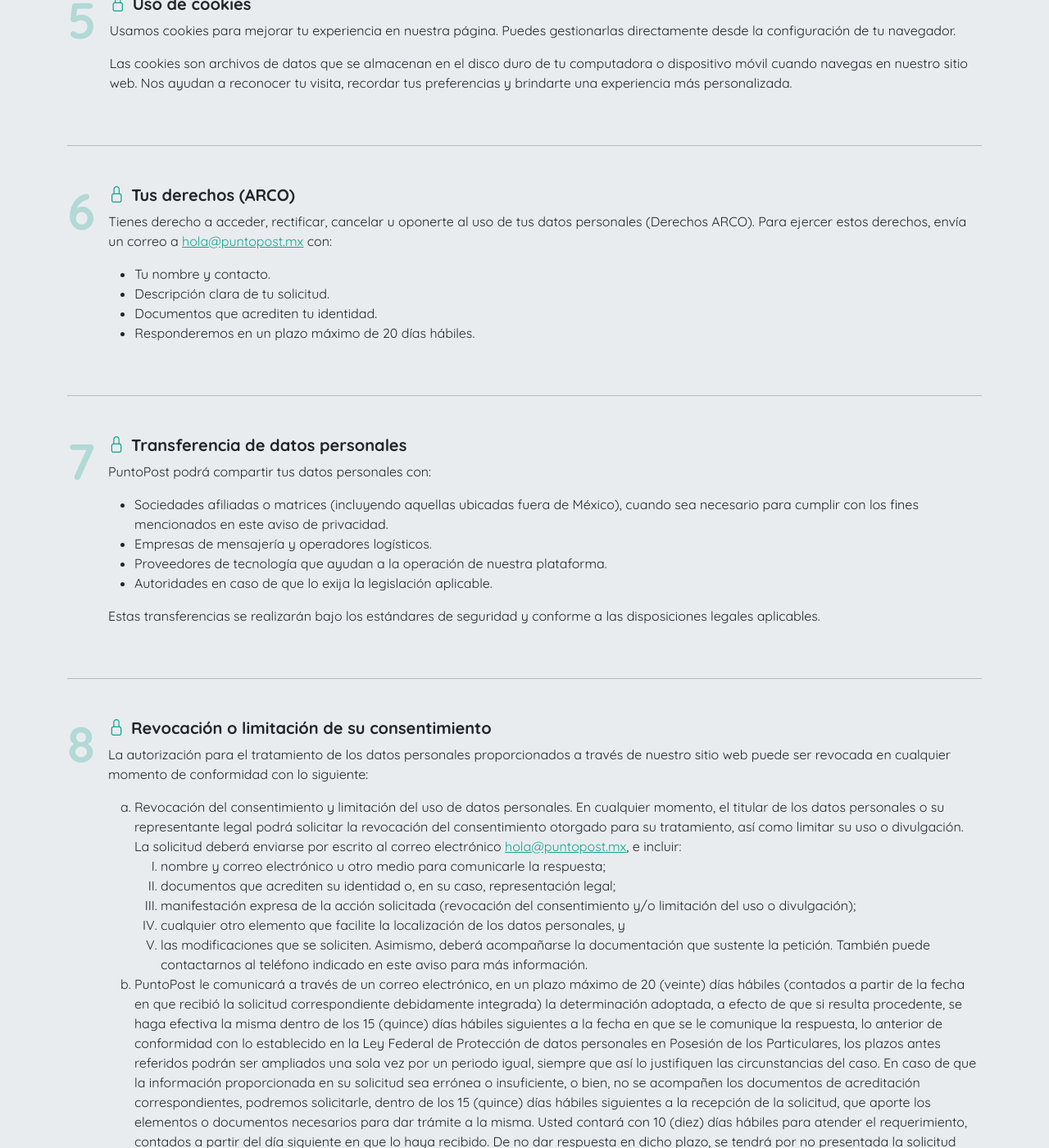
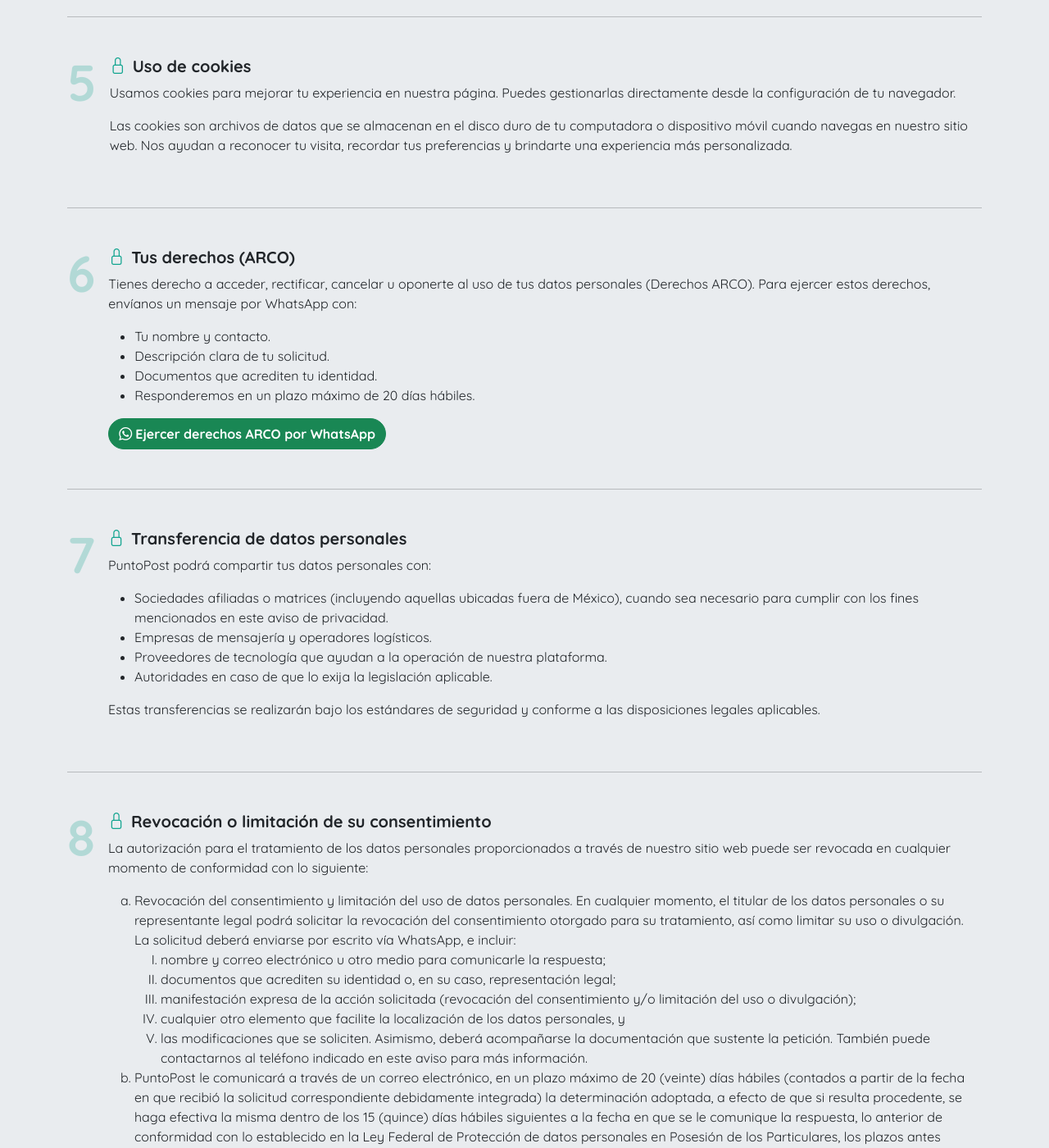
Before and after one commit to puntopost/web, a Jekyll site: the page built from privacidad/index.html, in a window 1280 px wide and 1400 px high, scrolled down 1532 px. Shown: the whole window at 82% size. Built offline with Jekyll 4.4.1, drawn with Linux system fonts in a browser that asks for light colours; some of the changed text lies outside the part shown.

Commit message:
Migrar contacto público de email a WhatsApp y agregar CTAs en páginas legales/soporte (#18)
* Initial plan

* feat: reemplazar contacto por WhatsApp en páginas públicas

Agent-Logs-Url: https://github.com/puntopost/web/sessions/3a321b23-493f-4a2f-8d20-1d034c0feb3e

Co-authored-by: jordilolapay <97684604+jordilolapay@users.noreply.github.com>

* fix: ajustar copy del botón de WhatsApp en atrae

Agent-Logs-Url: https://github.com/puntopost/web/sessions/3a321b23-493f-4a2f-8d20-1d034c0feb3e

Co-authored-by: jordilolapay <97684604+jordilolapay@users.noreply.github.com>

* chore: mejorar accesibilidad de CTAs de WhatsApp

Agent-Logs-Url: https://github.com/puntopost/web/sessions/3a321b23-493f-4a2f-8d20-1d034c0feb3e

Co-authored-by: jordilolapay <97684604+jordilolapay@users.noreply.github.com>

* fix: ajustar flujo y layout de botones de WhatsApp

Agent-Logs-Url: https://github.com/puntopost/web/sessions/3a321b23-493f-4a2f-8d20-1d034c0feb3e

Co-authored-by: jordilolapay <97684604+jordilolapay@users.noreply.github.com>

* chore: unificar copy de botón de WhatsApp en atrae

Agent-Logs-Url: https://github.com/puntopost/web/sessions/3a321b23-493f-4a2f-8d20-1d034c0feb3e

Co-authored-by: jordilolapay <97684604+jordilolapay@users.noreply.github.com>

* refactor: simplificar markup del botón de WhatsApp en atrae

Agent-Logs-Url: https://github.com/puntopost/web/sessions/3a321b23-493f-4a2f-8d20-1d034c0feb3e

Co-authored-by: jordilolapay <97684604+jordilolapay@users.noreply.github.com>

---------

Co-authored-by: copilot-swe-agent[bot] <198982749+Copilot@users.noreply.github.com>
Co-authored-by: jordilolapay <97684604+jordilolapay@users.noreply.github.com>

```diff
--- a/assets/js/map.js
+++ b/assets/js/map.js
@@ -388,7 +388,7 @@ function setupGeolocate(map) {
 
 // ---- Deep link ------------------------------------------------------------
 
-const DEEP_LINK_UNAVAILABLE = 'Lo sentimos, este punto de entrega no está disponible. Por favor contáctanos en <a href="mailto:hola@puntopost.mx" class="text-white fw-bold text-decoration-none">hola@puntopost.mx</a> y te ayudaremos a resolverlo lo antes posible.';
+const DEEP_LINK_UNAVAILABLE = 'Lo sentimos, este punto de entrega no está disponible. Por favor contáctanos por <a href="https://api.whatsapp.com/send/?phone=525528795640&text=Hola,+tengo+una+consulta%3A&type=phone_number&app_absent=0" target="_blank" rel="noopener noreferrer" class="text-white fw-bold text-decoration-none">WhatsApp</a> y te ayudaremos a resolverlo lo antes posible.';
 
 async function resolveDeepLink() {
 	const pudoId = location.hash.slice(1);
--- a/atrae/index.html
+++ b/atrae/index.html
@@ -251,7 +251,11 @@ banner: |
                             </button>
                             </h2>
                             <div id="accordion-i" class="accordion-collapse collapse" data-bs-parent="#accordion-dudas">
-                                <div class="accordion-body text-black-50 text-start fs-6">Los PuntoPost reciben un asesoramiento constante. Pueden llamar a su delegado de zona o bien al correo electrónico de atención al cliente: <a href="mailto:hola@puntopost.mx">hola@puntopost.mx</a>.</div>
+                                <div class="accordion-body text-black-50 text-start fs-6">Los PuntoPost reciben un asesoramiento constante. Pueden llamar a su delegado de zona o contactarnos por WhatsApp.
+                                    <a href="https://api.whatsapp.com/send/?phone=525528795640&amp;text=Hola,+tengo+una+consulta%3A&amp;type=phone_number&amp;app_absent=0" target="_blank" rel="noopener noreferrer" aria-label="Contactar por WhatsApp" class="btn btn-success rounded-pill fw-bold mt-2">
+                                        <i class="bi bi-whatsapp me-1"></i>Escríbenos por WhatsApp
+                                    </a>
+                                </div>
                             </div>
                         </div>
                     </div>
--- a/condiciones/index.html
+++ b/condiciones/index.html
@@ -219,7 +219,10 @@ description: "Términos y condiciones del servicio PuntoPost."
                 <div class="step-number fw-bold text-primary opacity-25">17</div>
                 <div>
                     <h5 class="fw-bold"><i class="bi bi-shield-check me-2 text-primary"></i>Contacto</h5>
-                    <p>Si tienes alguna pregunta o necesitas más información, puedes contactarnos a través de <a href="mailto:hola@puntopost.mx">hola@puntopost.mx</a>. Estaremos felices de atenderte.</p>
+                    <p>Si tienes alguna pregunta o necesitas más información, escríbenos por WhatsApp. Estaremos felices de atenderte.</p>
+                    <a href="https://api.whatsapp.com/send/?phone=525528795640&amp;text=Hola,+tengo+una+consulta%3A&amp;type=phone_number&amp;app_absent=0" target="_blank" rel="noopener noreferrer" aria-label="Contactar por WhatsApp" class="btn btn-success rounded-pill fw-bold">
+                        <i class="bi bi-whatsapp me-1"></i>Contactar por WhatsApp
+                    </a>
                 </div>
             </div>
         </div>
--- a/privacidad/index.html
+++ b/privacidad/index.html
@@ -16,7 +16,10 @@ description: "Política de privacidad y tratamiento de datos personales de Punto
                 <div>
                     <h5 class="fw-bold"><i class="bi bi-lock me-2 text-primary"></i>¿Quiénes somos?</h5>
                     <p>PuntoPost Technologies México, S.A. de C.V. ("PuntoPost"), con domicilio en Durango 84, Piso 5, Colonia Roma Norte, Alcaldía Cuauhtémoc, C.P. 06700, CDMX, México, es responsable del tratamiento de tus datos personales conforme a la Ley Federal de Protección de Datos Personales en Posesión de los Particulares (LFPDPPP).</p>
-                    <p>Si tienes dudas, contáctanos en <a href="mailto:hola@puntopost.mx">hola@puntopost.mx</a>.</p>
+                    <p>Si tienes dudas, contáctanos por WhatsApp.</p>
+                    <a href="https://api.whatsapp.com/send/?phone=525528795640&amp;text=Hola,+tengo+una+consulta%3A&amp;type=phone_number&amp;app_absent=0" target="_blank" rel="noopener noreferrer" aria-label="Contactar por WhatsApp" class="btn btn-success rounded-pill fw-bold">
+                        <i class="bi bi-whatsapp me-1"></i>Escríbenos por WhatsApp
+                    </a>
                 </div>
             </div>
 
@@ -64,7 +67,10 @@ description: "Política de privacidad y tratamiento de datos personales de Punto
                         <li>Autoridades cuando la ley lo exige.</li>
                         <li>Proveedores de tecnología que nos ayudan a operar la plataforma.</li>
                     </ul>
-                    <p>Si no quieres que compartamos tus datos en algunos casos, puedes solicitarlo escribiendo a <a href="mailto:hola@puntopost.mx">hola@puntopost.mx</a>.</p>
+                    <p>Si no quieres que compartamos tus datos en algunos casos, puedes solicitarlo escribiéndonos por WhatsApp.</p>
+                    <a href="https://api.whatsapp.com/send/?phone=525528795640&amp;text=Hola,+tengo+una+consulta%3A&amp;type=phone_number&amp;app_absent=0" target="_blank" rel="noopener noreferrer" aria-label="Solicitar por WhatsApp" class="btn btn-success rounded-pill fw-bold">
+                        <i class="bi bi-whatsapp me-1"></i>Solicitar por WhatsApp
+                    </a>
                 </div>
             </div>
 
@@ -85,13 +91,16 @@ description: "Política de privacidad y tratamiento de datos personales de Punto
                 <div class="step-number fw-bold text-primary opacity-25">6</div>
                 <div>
                     <h5 class="fw-bold"><i class="bi bi-lock me-2 text-primary"></i>Tus derechos (ARCO)</h5>
-                    <p>Tienes derecho a acceder, rectificar, cancelar u oponerte al uso de tus datos personales (Derechos ARCO). Para ejercer estos derechos, envía un correo a <a href="mailto:hola@puntopost.mx">hola@puntopost.mx</a> con:</p>
+                    <p>Tienes derecho a acceder, rectificar, cancelar u oponerte al uso de tus datos personales (Derechos ARCO). Para ejercer estos derechos, envíanos un mensaje por WhatsApp con:</p>
                     <ul>
                         <li>Tu nombre y contacto.</li>
                         <li>Descripción clara de tu solicitud.</li>
                         <li>Documentos que acrediten tu identidad.</li>
                         <li>Responderemos en un plazo máximo de 20 días hábiles.</li>
                     </ul>
+                    <a href="https://api.whatsapp.com/send/?phone=525528795640&amp;text=Hola,+tengo+una+consulta%3A&amp;type=phone_number&amp;app_absent=0" target="_blank" rel="noopener noreferrer" aria-label="Ejercer derechos ARCO por WhatsApp" class="btn btn-success rounded-pill fw-bold">
+                        <i class="bi bi-whatsapp me-1"></i>Ejercer derechos ARCO por WhatsApp
+                    </a>
                 </div>
             </div>
 
@@ -120,7 +129,7 @@ description: "Política de privacidad y tratamiento de datos personales de Punto
                     <h5 class="fw-bold"><i class="bi bi-lock me-2 text-primary"></i>Revocación o limitación de su consentimiento</h5>
                     <p>La autorización para el tratamiento de los datos personales proporcionados a través de nuestro sitio web puede ser revocada en cualquier momento de conformidad con lo siguiente:</p>
                     <ol style="list-style-type: lower-alpha;">
-                        <li>Revocación del consentimiento y limitación del uso de datos personales. En cualquier momento, el titular de los datos personales o su representante legal podrá solicitar la revocación del consentimiento otorgado para su tratamiento, así como limitar su uso o divulgación. La solicitud deberá enviarse por escrito al correo electrónico <a href="mailto:hola@puntopost.mx">hola@puntopost.mx</a>, e incluir:
+                        <li>Revocación del consentimiento y limitación del uso de datos personales. En cualquier momento, el titular de los datos personales o su representante legal podrá solicitar la revocación del consentimiento otorgado para su tratamiento, así como limitar su uso o divulgación. La solicitud deberá enviarse por escrito vía WhatsApp, e incluir:
                             <ol style="list-style-type: upper-roman;">
                                 <li>nombre y correo electrónico u otro medio para comunicarle la respuesta;</li>
                                 <li>documentos que acrediten su identidad o, en su caso, representación legal;</li>
@@ -193,7 +202,10 @@ description: "Política de privacidad y tratamiento de datos personales de Punto
                 <div class="step-number fw-bold text-primary opacity-25">12</div>
                 <div>
                     <h5 class="fw-bold"><i class="bi bi-lock me-2 text-primary"></i>¿Tienes dudas o quejas?</h5>
-                    <p>Si tienes alguna pregunta sobre el manejo de tus datos personales, deseas ejercer tus derechos ARCO o reportar un posible incidente de seguridad relacionado con tus datos, puedes contactarnos en <a href="mailto:hola@puntopost.mx">hola@puntopost.mx</a>.</p>
+                    <p>Si tienes alguna pregunta sobre el manejo de tus datos personales, deseas ejercer tus derechos ARCO o reportar un posible incidente de seguridad relacionado con tus datos, puedes contactarnos por WhatsApp.</p>
+                    <a href="https://api.whatsapp.com/send/?phone=525528795640&amp;text=Hola,+tengo+una+consulta%3A&amp;type=phone_number&amp;app_absent=0" target="_blank" rel="noopener noreferrer" aria-label="Hablar por WhatsApp" class="btn btn-success rounded-pill fw-bold">
+                        <i class="bi bi-whatsapp me-1"></i>Hablar por WhatsApp
+                    </a>
                 </div>
             </div>
         </div>
```
